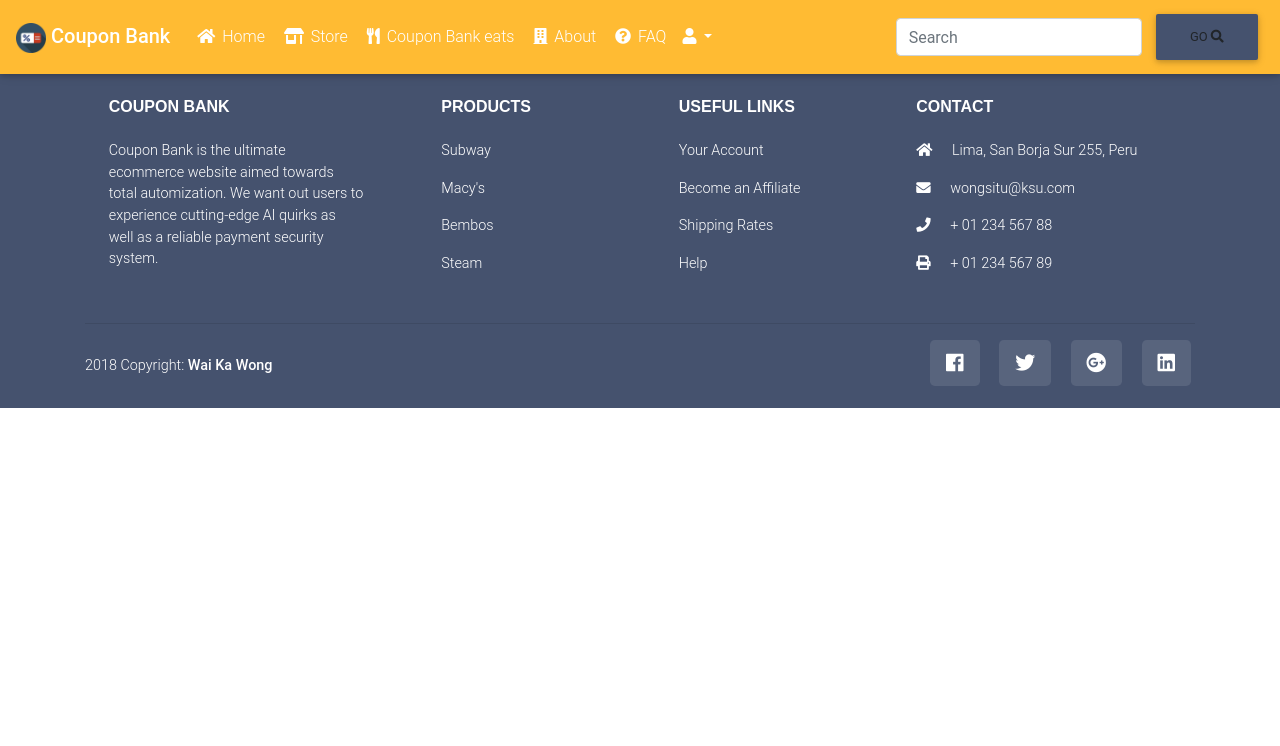
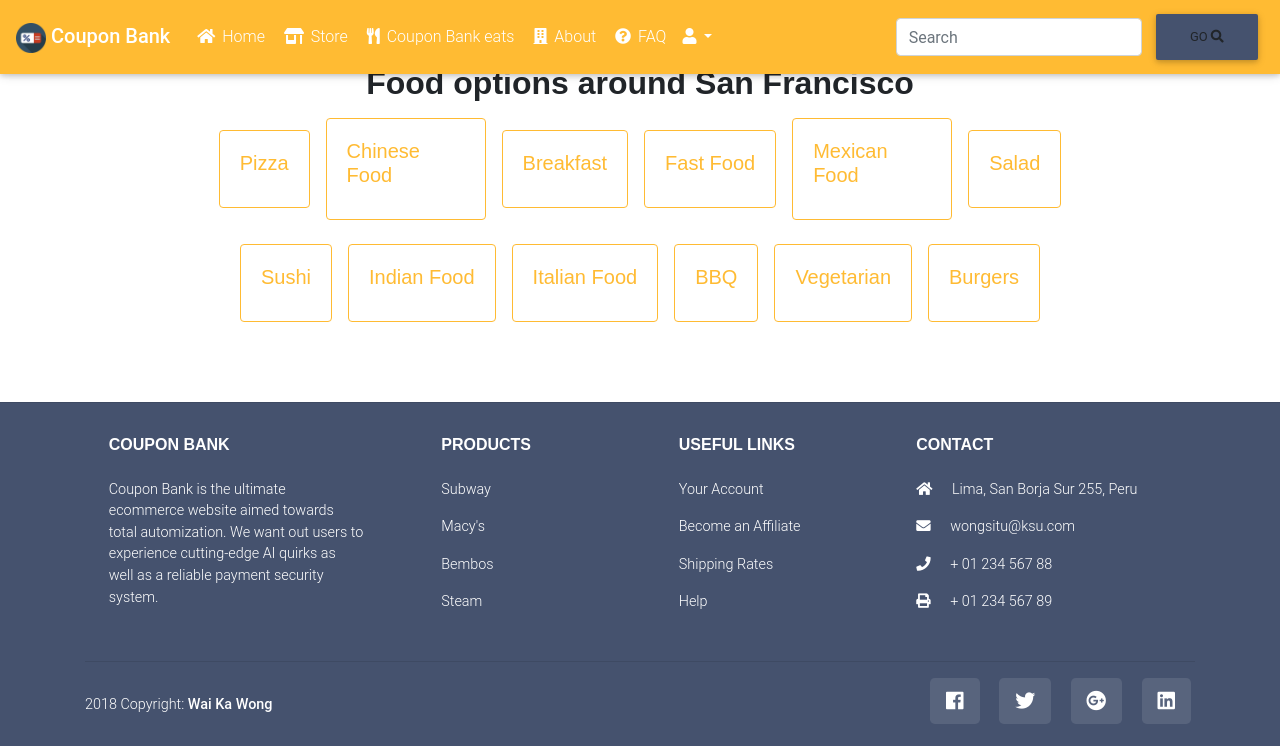
Before and after one commit to wongsitu/Coupon-Bank, a Django app: page /coupon_bank_eats in a window 1280 px wide. Shown: the top 746 px of the page. Run offline with Django 3.2, Linux system fonts and the light colour scheme; data that the repository does not hold is empty; parts of the project's set-up code (start-up, migrations or seed data) failed here and were passed over; some libraries are stand-ins or nearby versions.

Commit message:
buttons mapped with API call

```diff
--- a/couponBank/templates/couponBank/coupon_bank_eats.html
+++ b/couponBank/templates/couponBank/coupon_bank_eats.html
@@ -1,7 +1,74 @@
 {% extends "couponBank/base.html" %}
 {% load staticfiles %}
 {% block content %}
-
-
+<h2 class="text-center">Food options around San Francisco</h2>
+<div class="d-flex justify-content-center">
+    <div class="alignment">
+        <a href="{% url 'coupon_bank_eats_type' food='pizza' %}" class="card border-warning mb-3" style="max-width: 10em; margin:0.5em;">
+            <div class="card-body text-warning">
+                <h5 class="card-title">Pizza</h5>
+            </div>
+        </a>
+        <a href="{% url 'coupon_bank_eats_type' food='chinese' %}" class="card border-warning mb-3" style="max-width: 10em; margin:0.5em;">
+            <div class="card-body text-warning">
+                <h5 class="card-title">Chinese Food</h5>
+            </div>
+        </a>
+        <a href="{% url 'coupon_bank_eats_type' food='breakfast_brunch' %}" class="card border-warning mb-3" style="max-width: 10em; margin:0.5em;">
+            <div class="card-body text-warning">
+                <h5 class="card-title">Breakfast</h5>
+            </div>
+        </a>
+        <a href="{% url 'coupon_bank_eats_type' food='hotdogs' %}" class="card border-warning mb-3" style="max-width: 10em; margin:0.5em;">
+            <div class="card-body text-warning">
+                <h5 class="card-title">Fast Food</h5>
+            </div>
+        </a>
+        <a href="{% url 'coupon_bank_eats_type' food='mexican' %}" class="card border-warning mb-3" style="max-width: 10em; margin:0.5em;">
+            <div class="card-body text-warning">
+                <h5 class="card-title">Mexican Food</h5>
+            </div>
+        </a>
+        <a href="{% url 'coupon_bank_eats_type' food='salad' %}" class="card border-warning mb-3" style="max-width: 10em; margin:0.5em;">
+            <div class="card-body text-warning">
+                <h5 class="card-title">Salad</h5>
+            </div>
+        </a>
+    </div>
+</div>
+<div class="d-flex justify-content-center">
+    <div class="alignment">
+        <a href="{% url 'coupon_bank_eats_type' food='sushi' %}" class="card border-warning mb-3" style="max-width: 10em; margin:0.5em;">
+            <div class="card-body text-warning">
+                <h5 class="card-title">Sushi</h5>
+            </div>
+        </a>
+        <a href="{% url 'coupon_bank_eats_type' food='indpak' %}" class="card border-warning mb-3" style="max-width: 10em; margin:0.5em;">
+            <div class="card-body text-warning">
+                <h5 class="card-title">Indian Food</h5>
+            </div>
+        </a>
+        <a href="{% url 'coupon_bank_eats_type' food='italian' %}" class="card border-warning mb-3" style="max-width: 10em; margin:0.5em;">
+            <div class="card-body text-warning">
+                <h5 class="card-title">Italian Food</h5>
+            </div>
+        </a>
+        <a href="{% url 'coupon_bank_eats_type' food='bbq' %}" class="card border-warning mb-3" style="max-width: 10em; margin:0.5em;">
+            <div class="card-body text-warning">
+                <h5 class="card-title">BBQ</h5>
+            </div>
+        </a>
+        <a href="{% url 'coupon_bank_eats_type' food='vegetarian' %}" class="card border-warning mb-3" style="max-width: 10em; margin:0.5em;">
+            <div class="card-body text-warning">
+                <h5 class="card-title">Vegetarian</h5>
+            </div>
+        </a>
+        <a href="{% url 'coupon_bank_eats_type' food='burgers' %}" class="card border-warning mb-3" style="max-width: 10em; margin:0.5em;">
+            <div class="card-body text-warning">
+                <h5 class="card-title">Burgers</h5>
+            </div>
+        </a>
+    </div>
+</div>
 
 {% endblock %}
--- /dev/null
+++ b/couponBank/templates/couponBank/coupon_bank_eats_type.html
@@ -0,0 +1,5 @@
+{% extends "couponBank/base.html" %}
+{% load staticfiles %}
+{% block content %}
+
+{% endblock %}
--- a/couponBank/urls.py
+++ b/couponBank/urls.py
@@ -9,6 +9,7 @@ urlpatterns = [
     path('about', views.about, name='about'),
     path('FAQ', views.FAQ, name='FAQ'),
     path('coupon_bank_eats', views.coupon_bank_eats, name='coupon_bank_eats'),
+    path('coupon_bank_eats/<str:food>', views.coupon_bank_eats_type, name='coupon_bank_eats_type'),
     path('register', views.register, name='register'),
     path('login', views.user_login, name="user_login"),
     path('logout', views.user_logout, name='logout'),
--- a/couponBank/views.py
+++ b/couponBank/views.py
@@ -109,12 +109,16 @@ def FAQ(request):
     return render(request, 'couponBank/FAQ.html')
 
 def coupon_bank_eats(request):
+    return render(request, 'couponBank/coupon_bank_eats.html')
+
+def coupon_bank_eats_type(request,food):
     headers = {"Authorization" : "Bearer " + settings.YELP_API_KEY}
-    response = requests.get("https://api.yelp.com/v3/businesses/WavvLdfdP6g8aZTtbBQHTw",headers=headers)
+    response = requests.get("https://api.yelp.com/v3/businesses/search?categories={}&location=San+Francisco".format(food),headers=headers)
     content = {
         'response': response
     }
-    return render(request, 'couponBank/coupon_bank_eats.html',content)
+    print(response.json())
+    return render(request, 'couponBank/coupon_bank_eats_type.html',content)
 
 @login_required
 def shoppingCart(request):
```
